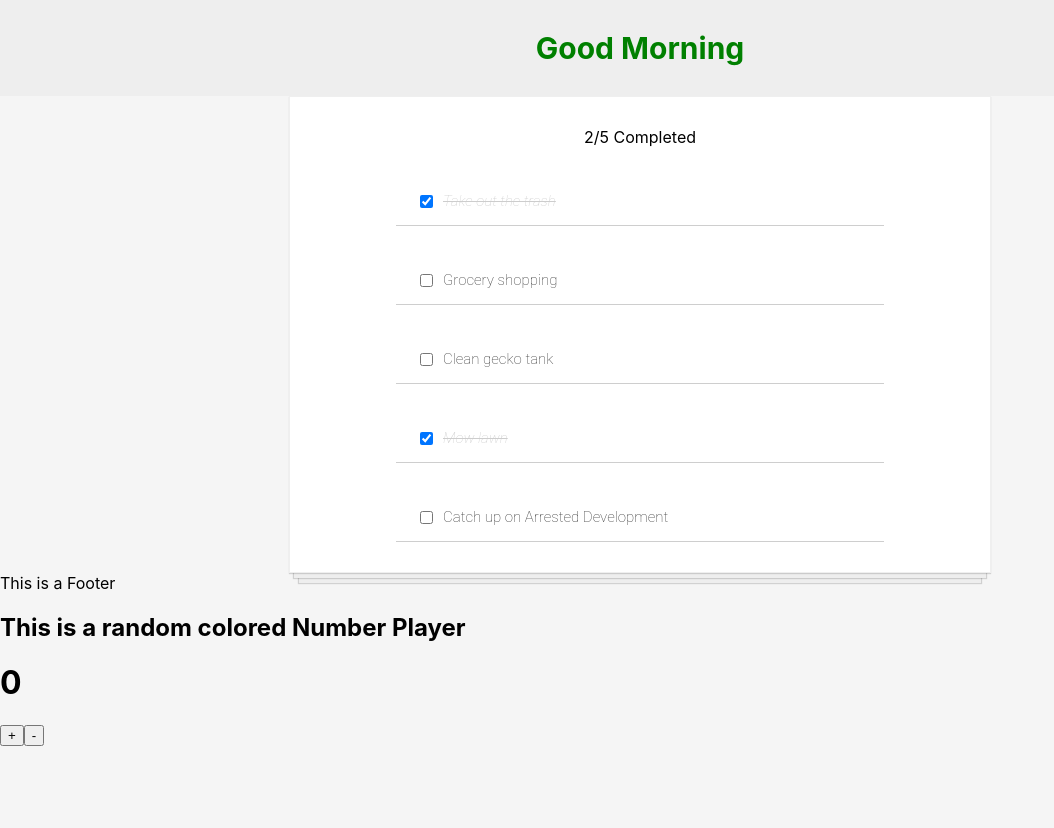
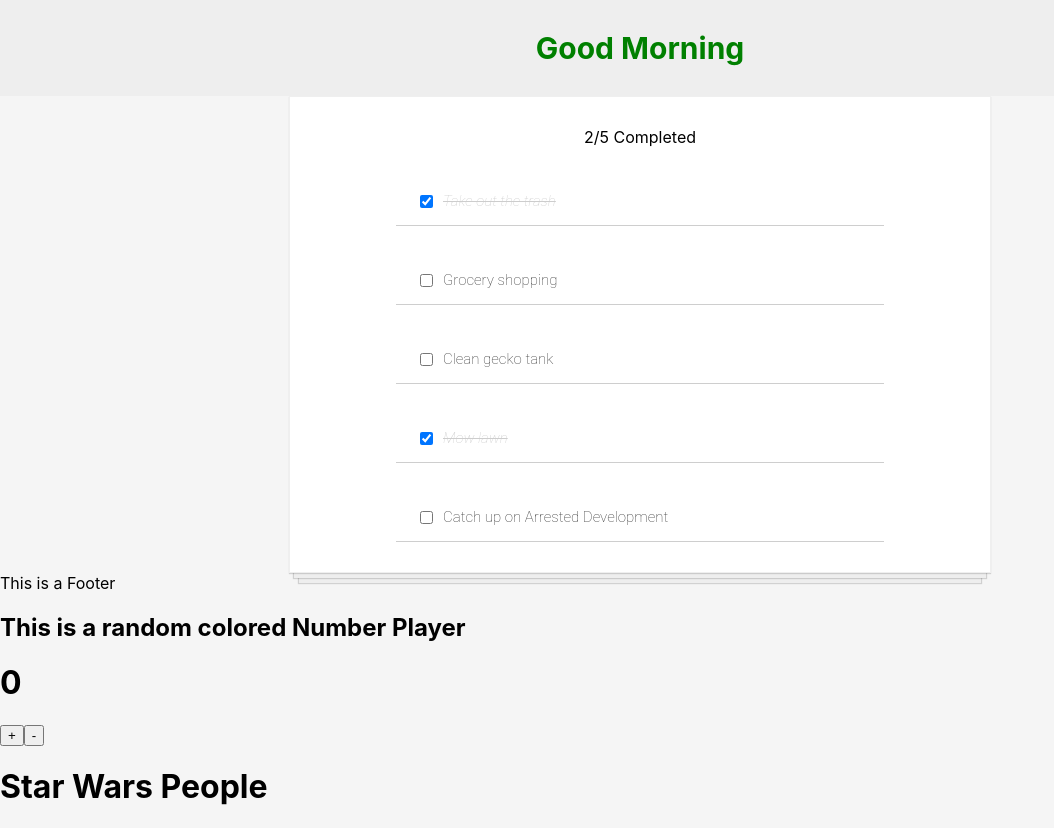
Before and after one commit to Keshavdulal/react-todo-mvc, a React (Create React App) app: page / in a window 1280 px wide. Shown: the whole page, without its empty margins (0-1054 px from the left). Before the commit the page ends 800 px from the top, so only its background shows below. Built offline with nearby package versions, Linux system fonts and the light colour scheme; no server answers.

Commit message:
master : code cleanup

```diff
--- a/src/App.js
+++ b/src/App.js
@@ -1,11 +1,11 @@
 import React from 'react';
-import ReactDOM from 'react-dom';
 
 import Header from './components/Header';
 import MainComponent from './components/MainComponent';
 import Footer from './components/Footer';
 
 import NumberPlayer from './components/NumberPlayer';
+import StarWarsInfo from './components/StarWarsInfo';
 
 
 import './App.css';
@@ -17,6 +17,7 @@ function App() {
       <MainComponent />
       <Footer />
       <NumberPlayer/>
+      <StarWarsInfo/>
     </div>
   );
 }
--- /dev/null
+++ b/src/components/StarWarsInfo.js
@@ -0,0 +1,33 @@
+import React from 'react'
+
+export default class StarWarsInfo extends React.Component {
+    constructor(props){
+        super(props);
+        this.state={}
+    }
+
+    componentDidMount(){
+        fetch("https://swapi.dev/api/people/1")
+        .then(response => response.json())
+        .then(data=> {
+            console.log(data);
+            this.setState({
+                characters:data,
+            })
+        })
+
+
+    }
+
+    render(){
+        return (
+            <div>
+                <h1>Star Wars People</h1>
+                {
+                this.state.characters &&
+                <span>{this.state.characters.name}</span>
+                }
+            </div>
+        )
+    }
+}
--- a/src/components/TodoItem.js
+++ b/src/components/TodoItem.js
@@ -1,4 +1,4 @@
-import React,{Component} from 'react'
+import React from 'react'
 
 export default function TodoItem(props){
          return (
--- a/src/components/footer.js
+++ b/src/components/footer.js
@@ -1,5 +1,4 @@
 import React from 'react';
-import ReactDOM from 'react-dom';
 
 function Footer(){
     return(
--- a/src/components/header.js
+++ b/src/components/header.js
@@ -1,5 +1,4 @@
 import React from 'react';
-// import ReactDOM from 'react-dom';
 
 export default class Header extends React.Component{
     constructor(props){
--- a/src/components/mainComponent.js
+++ b/src/components/mainComponent.js
@@ -1,5 +1,4 @@
 import React,{Component} from 'react';
-import ReactDOM from 'react-dom';
 
 import TodoItem from './TodoItem';
 import todosData from '../todoData';
```
